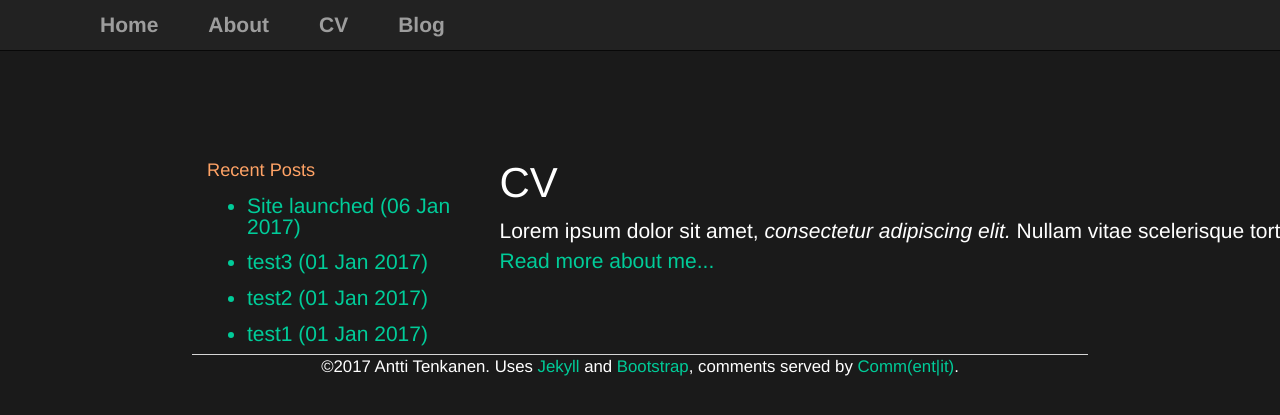
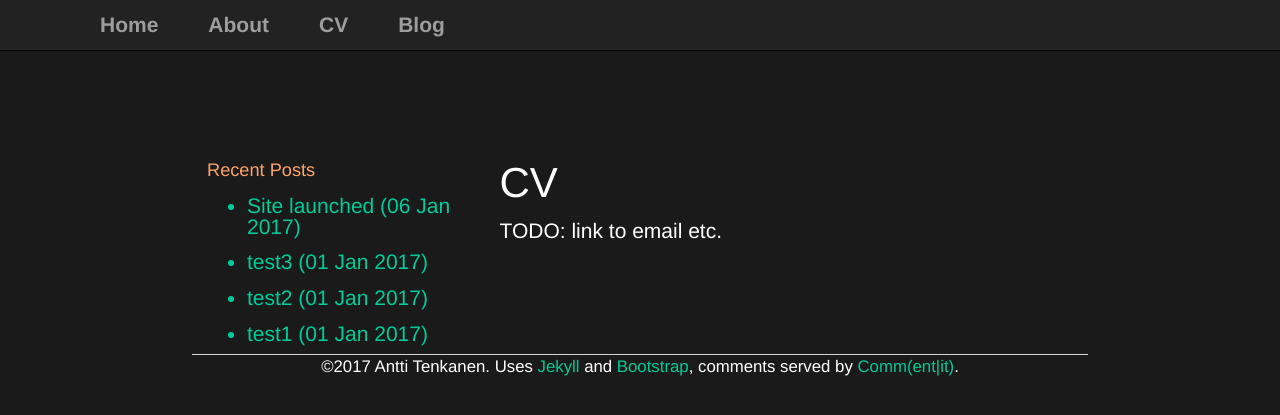
Before and after one commit to plantecophys/plantecophys, a Jekyll site: the page built from cv/index.html, in a window 1280 px wide. Shown: the top 415 px of the page. Built offline with Jekyll 4.4.1, drawn with Linux system fonts in a browser that asks for light colours; nearby versions of some CDN libraries; library files that are not in the unit come from our copies.

Commit message:
Update index.html

```diff
--- a/cv/index.html
+++ b/cv/index.html
@@ -3,4 +3,4 @@ layout: default
 title: CV
 ---
 	<h1>CV</h1>
-	<p>Lorem ipsum dolor sit amet,<em> consectetur adipiscing elit. </em> Nullam vitae scelerisque tortor. <a href="/about">Read more about me...</a></p>
+	<p>TODO: link to email etc.</p>
```
